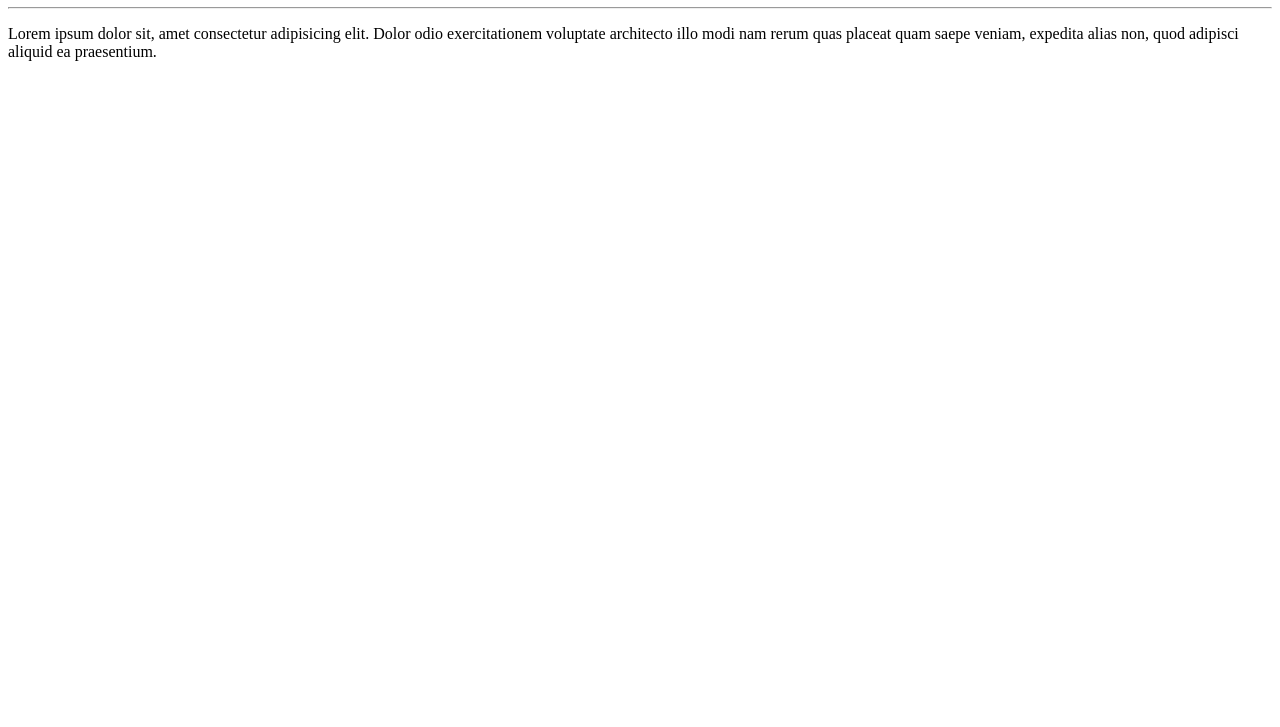
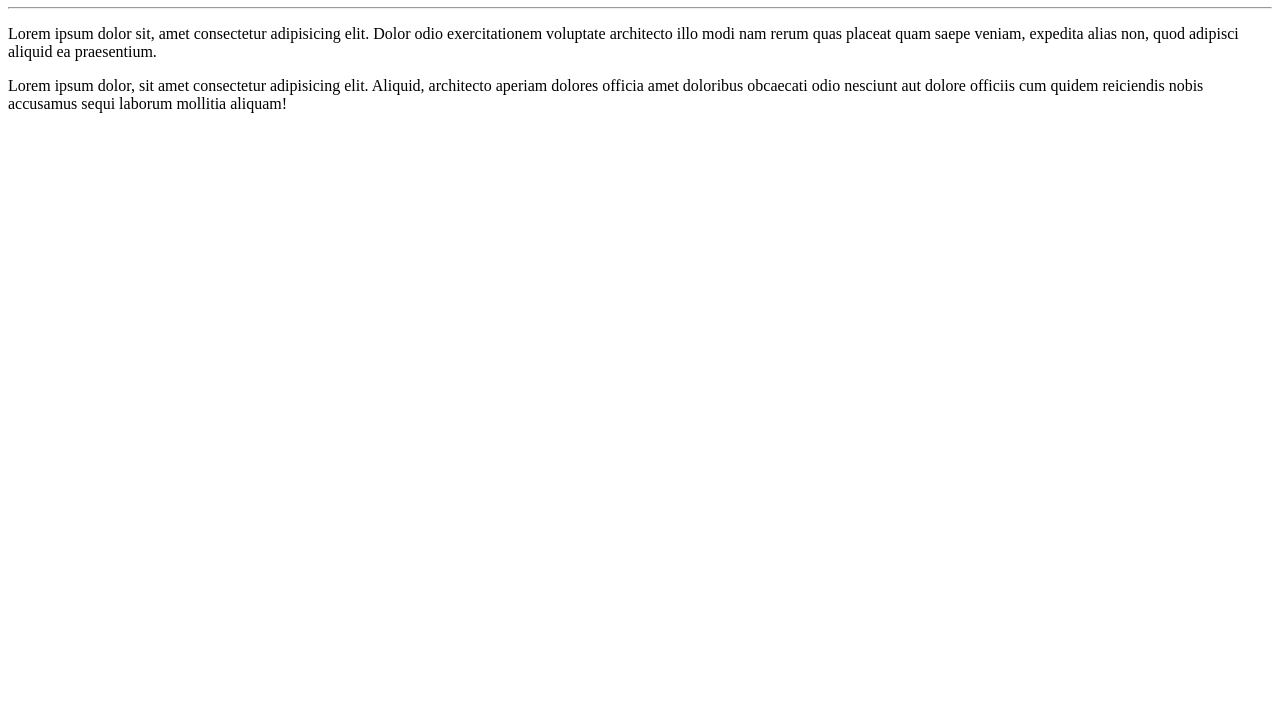
Before and after one commit to LucasNegrini23/Ola-Mundo, a plain HTML site: page site-exemplo/index.html in a window 1280 px wide. Shown: the part 73-800 px from the top of the page. Drawn offline with Linux system fonts and the light colour scheme.

Commit message:
Update index.html

```diff
--- a/site-exemplo/index.html
+++ b/site-exemplo/index.html
@@ -9,5 +9,6 @@
     <h1>Olá, Mundo!</h1>
     <hr>
     <p>Lorem ipsum dolor sit, amet consectetur adipisicing elit. Dolor odio exercitationem voluptate architecto illo modi nam rerum quas placeat quam saepe veniam, expedita alias non, quod adipisci aliquid ea praesentium.</p>
+    <p>Lorem ipsum dolor, sit amet consectetur adipisicing elit. Aliquid, architecto aperiam dolores officia amet doloribus obcaecati odio nesciunt aut dolore officiis cum quidem reiciendis nobis accusamus sequi laborum mollitia aliquam!</p>
 </body>
 </html>
```
